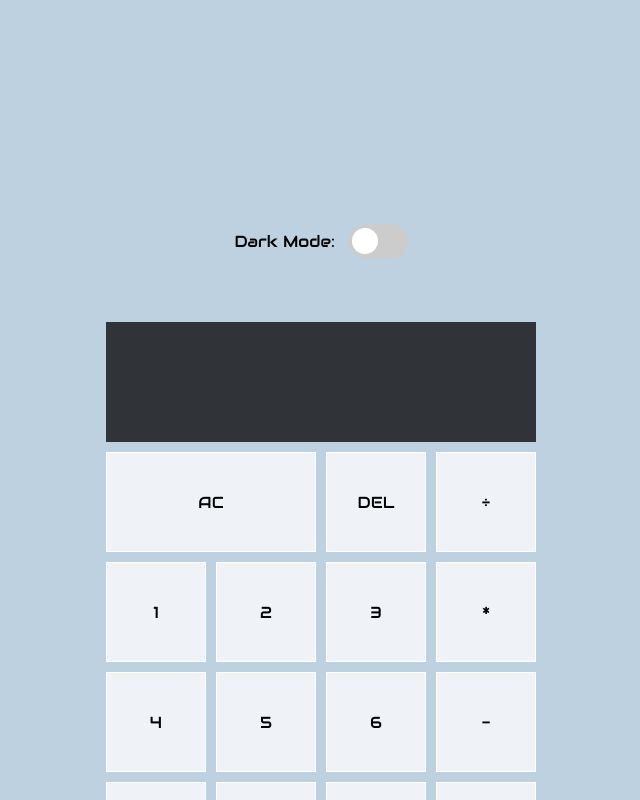
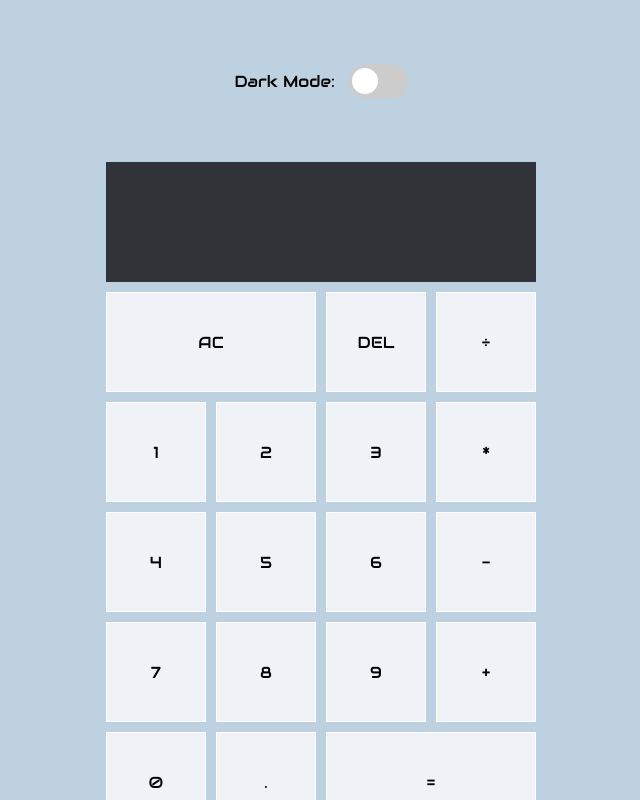
Before and after one commit to nds-fsd/reto-4-react-calculator-kovvik23, a React (Vite) app: page / in a window 1280 px wide. Shown: the top 800 px of the page, without its empty margins (319-959 px from the left). Built offline with nearby package versions, Linux system fonts and the light colour scheme.

Commit message:
Update index.css global styles

```diff
--- a/src/index.css
+++ b/src/index.css
@@ -3,7 +3,7 @@
 
 body {
   padding: 0;
-  margin-top: 10rem;
+  margin-top: 0;
   background: #bed1e1;
   font-family: 'Audiowide', sans-serif;
   display: flex;
```
